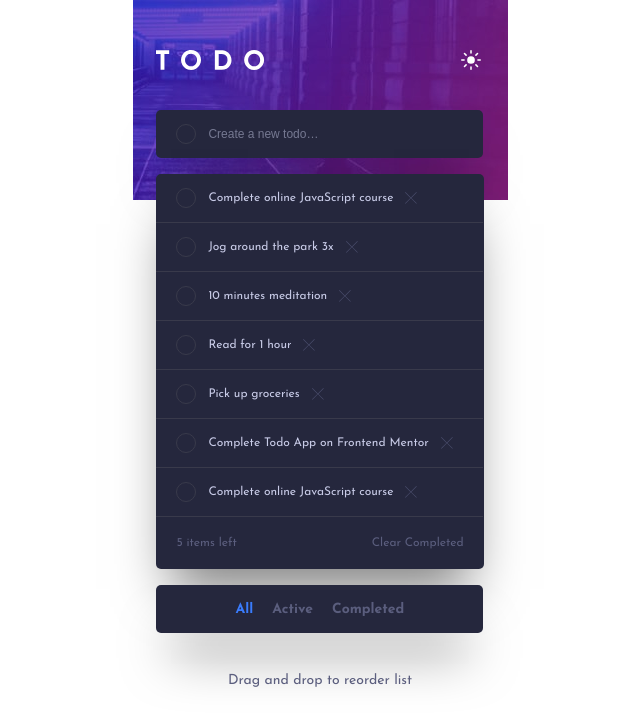
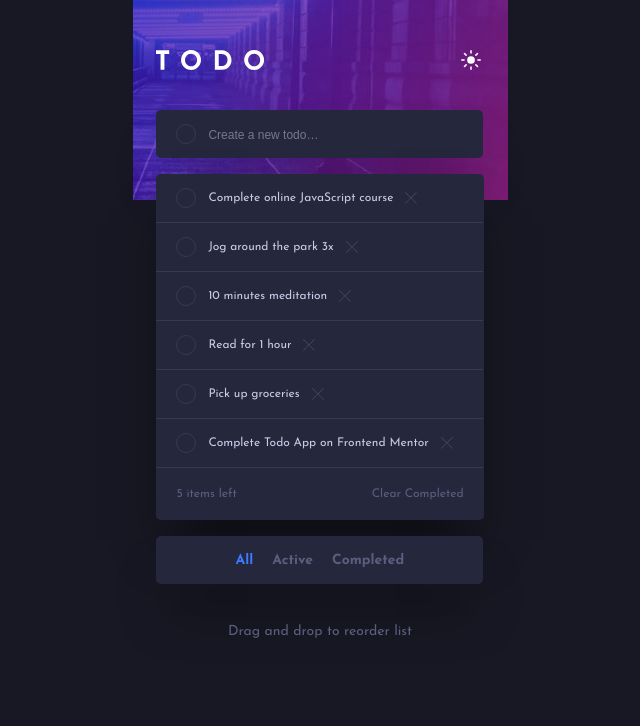
Before and after one commit to Davmike/todo-app, a React (Vite) app: page / in a window 1280 px wide. Shown: the top 726 px of the page, without its empty margins (320-960 px from the left). Built offline with nearby package versions, Linux system fonts and the light colour scheme.

Commit message:
feat: add part of desktop version

```diff
--- a/src/App.jsx
+++ b/src/App.jsx
@@ -66,13 +66,6 @@ function App() {
         </div>
         <hr />
 
-        <div class="inputBox">
-          <img src={check} alt="check image" />
-          <p class="paragraph">Complete online JavaScript course</p>
-          <img class="crossImg" src={cross} alt="esc img" />
-        </div>
-        <hr />
-
         <div class="cleanBox">
           <p class="itemsLeft">5 items left</p>
           <p class="clear">Clear Completed</p>
@@ -132,8 +125,6 @@ const Section = styled.div`
     border: none;
     outline: none;
     color: #767992;
-    font-size: 12px;
-    font-weight: 400;
   }
 
   .header-input::placeholder {
@@ -246,4 +237,66 @@ const Section = styled.div`
     font-weight: 400;
     margin-top: 40px;
   }
+
+  /* desktop */
+
+  @media screen and (min-width: 1440px) {
+    .todoImg {
+      width: 167px;
+      height: 40px;
+    }
+
+    .headerInput {
+      width: 540px;
+      height: 64px;
+    }
+
+    .header {
+      gap: 348px;
+    }
+
+    .header-input::placeholder {
+      font-size: 18px;
+    }
+
+    .paragraph {
+      font-size: 18px;
+    }
+
+    .container {
+      width: 540px;
+      height: 439px;
+    }
+
+    .inputBox {
+      width: 540px;
+      height: 64px;
+    }
+
+    hr {
+      width: 540px;
+    }
+
+    .cleanBox {
+      gap: 318px;
+      padding-left: 24px;
+      position: relative;
+    }
+
+    .inputBox {
+      padding-left: 24px;
+    }
+
+    .itemsLeft,
+    .clear {
+      font-size: 14px;
+    }
+
+    .lastDiv {
+      width: 540px;
+      background: none;
+      box-shadow: none;
+      position: absolute;
+    }
+  }
 `;
--- a/src/style-component/GlobalStyle.jsx
+++ b/src/style-component/GlobalStyle.jsx
@@ -16,9 +16,15 @@ body {
   flex-direction: column;
   align-items: center;
   justify-content: center;
+  background: #171823;
   background-image: url(${backgroundImage});
   background-repeat: no-repeat;
   background-position: 50% 0%;
 }
+
+@media screen and (min-width: 1440px){
+
+
+}
 `;
 export default GlobalStyle;
```
